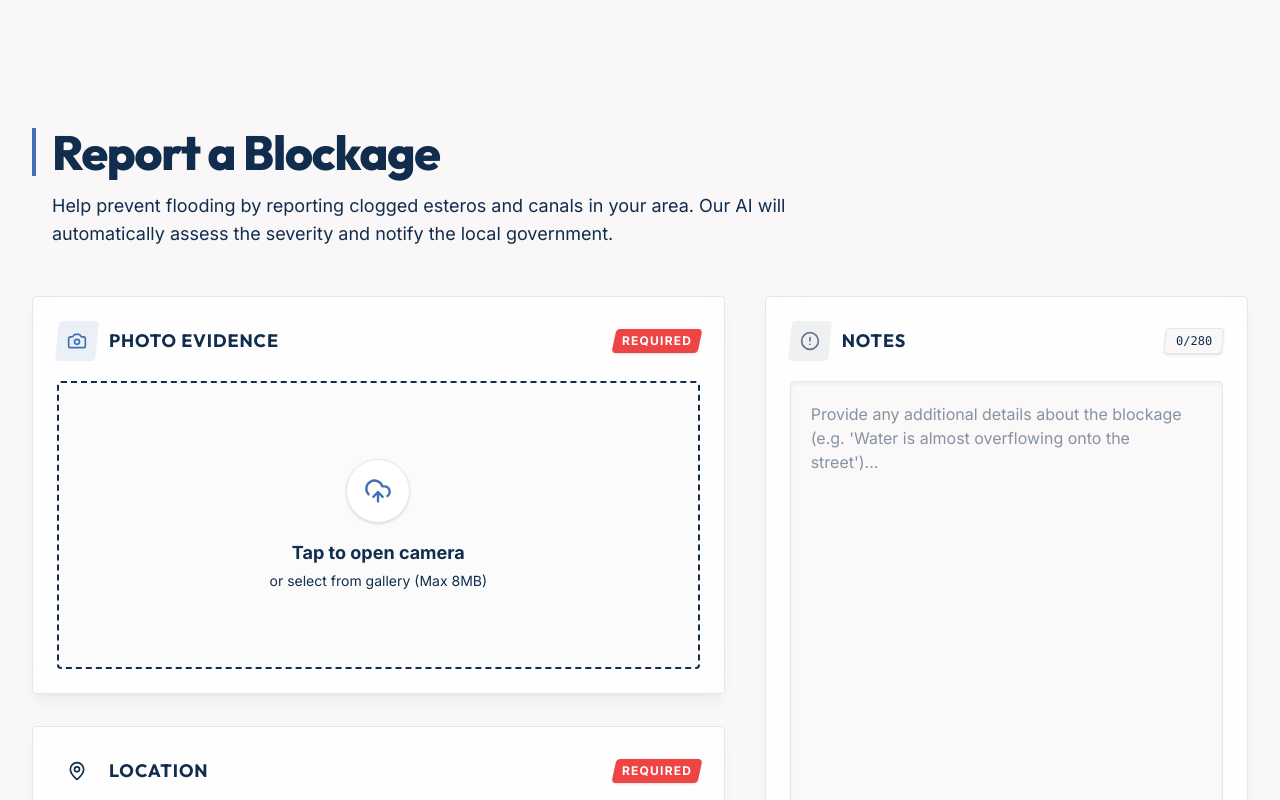
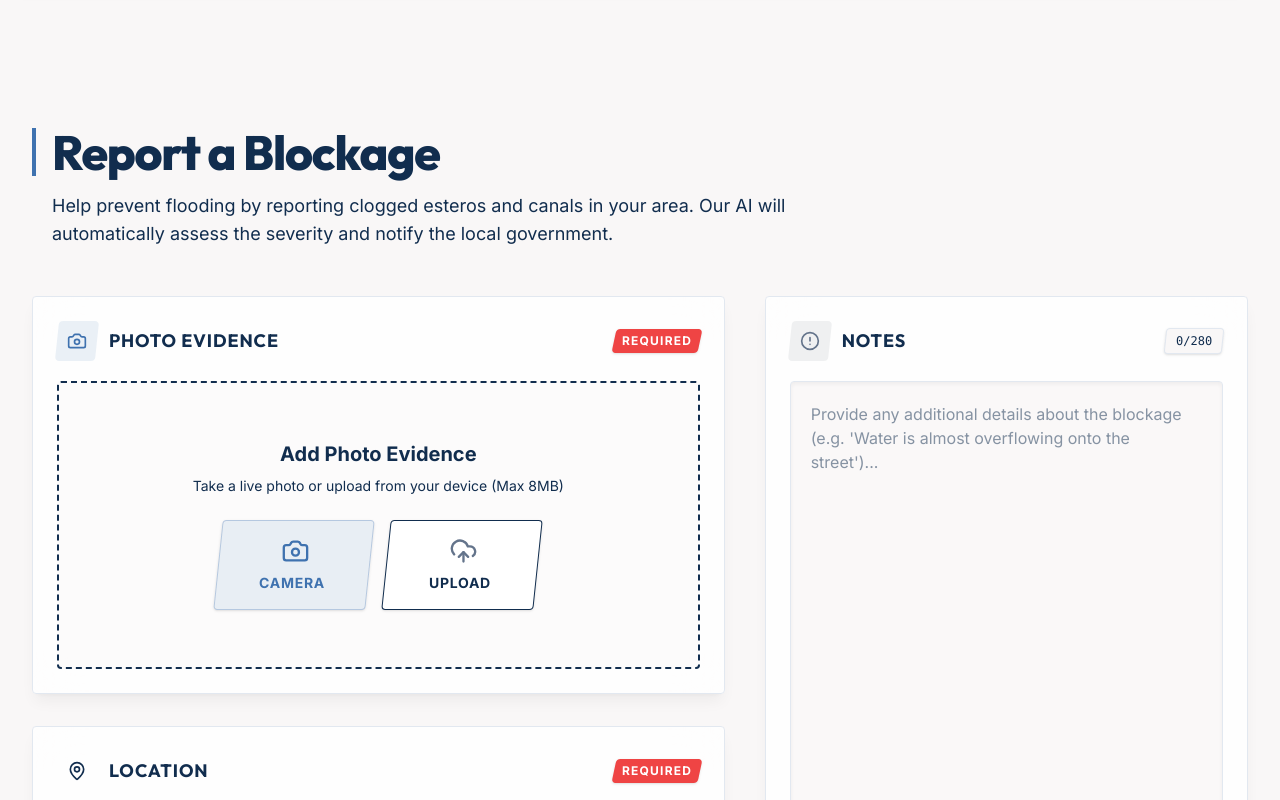
Before and after one commit to Goldenavs/esteRoute, a React (Vite) app in the folder frontend/: page /citizen in a window 1280 px wide. Shown: the top 800 px of the page. Built offline with nearby package versions, Linux system fonts and the light colour scheme.

Commit message:
feat: add image upload

```diff
--- a/frontend/src/pages/citizen/BlockageSubmissionForm.tsx
+++ b/frontend/src/pages/citizen/BlockageSubmissionForm.tsx
@@ -8,15 +8,68 @@ export default function BlockageSubmissionForm() {
   const [photoPreview, setPhotoPreview] = useState<string | null>(null);
   const [photoFile, setPhotoFile] = useState<File | null>(null);
   const [notes, setNotes] = useState('');
+  const [isCameraActive, setIsCameraActive] = useState(false);
 
   const fileInputRef = useRef<HTMLInputElement>(null);
+  const videoRef = useRef<HTMLVideoElement>(null);
+  const canvasRef = useRef<HTMLCanvasElement>(null);
+  const streamRef = useRef<MediaStream | null>(null);
 
-  // Cleanup object URL on unmount to prevent memory leaks
+  // Cleanup object URL and camera stream on unmount
   useEffect(() => {
     return () => {
       if (photoPreview) URL.revokeObjectURL(photoPreview);
+      stopCamera();
     };
   }, [photoPreview]);
+
+  const startCamera = async () => {
+    try {
+      const stream = await navigator.mediaDevices.getUserMedia({
+        video: { facingMode: 'environment' }
+      });
+      if (videoRef.current) {
+        videoRef.current.srcObject = stream;
+      }
+      streamRef.current = stream;
+      setIsCameraActive(true);
+    } catch (err) {
+      console.error("Error accessing camera:", err);
+      alert("Could not access camera. Please check your browser permissions.");
+    }
+  };
+
+  const stopCamera = () => {
+    if (streamRef.current) {
+      streamRef.current.getTracks().forEach(track => track.stop());
+      streamRef.current = null;
+    }
+    setIsCameraActive(false);
+  };
+
+  const capturePhoto = () => {
+    if (videoRef.current && canvasRef.current) {
+      const video = videoRef.current;
+      const canvas = canvasRef.current;
+
+      // Set canvas dimensions to match the video feed
+      canvas.width = video.videoWidth;
+      canvas.height = video.videoHeight;
+
+      const ctx = canvas.getContext('2d');
+      if (ctx) {
+        ctx.drawImage(video, 0, 0, canvas.width, canvas.height);
+        canvas.toBlob((blob) => {
+          if (blob) {
+            const file = new File([blob], "camera-capture.jpg", { type: "image/jpeg" });
+            setPhotoFile(file);
+            setPhotoPreview(URL.createObjectURL(file));
+            stopCamera();
+          }
+        }, 'image/jpeg', 0.9);
+      }
+    }
+  };
 
   const handleFileChange = (e: React.ChangeEvent<HTMLInputElement>) => {
     const file = e.target.files?.[0];
@@ -40,7 +93,6 @@ export default function BlockageSubmissionForm() {
 
   const handleSubmit = (e: React.FormEvent) => {
     e.preventDefault();
-    // Here we would typically FormData and post to the backend
     console.log("Submitting:", { photoFile, notes });
     setIsSubmitted(true);
   };
@@ -109,29 +161,71 @@ export default function BlockageSubmissionForm() {
               </span>
             </div>
 
-            {/* Hidden File Input */}
+            {/* Hidden Inputs */}
             <input
               type="file"
               accept="image/jpeg, image/png, image/webp"
-              capture="environment"
               ref={fileInputRef}
               onChange={handleFileChange}
               className="hidden"
             />
+            <canvas ref={canvasRef} className="hidden" />
 
             {!photoPreview ? (
-              <div
-                onClick={() => fileInputRef.current?.click()}
-                className="w-full h-56 md:h-72 border-2 border-dashed border-border-strong rounded-sm flex flex-col items-center justify-center gap-4 cursor-pointer hover:border-brand-primary hover:bg-brand-primary/5 transition-all duration-300 group bg-app-bg/50"
-              >
-                <div className="w-16 h-16 bg-surface rounded-full flex items-center justify-center shadow-sm group-hover:scale-110 group-hover:-translate-y-1 transition-all duration-300 border border-border-subtle">
-                  <UploadCloud className="w-7 h-7 text-brand-primary" />
+              isCameraActive ? (
+                <div className="relative w-full h-64 md:h-80 bg-black rounded-sm overflow-hidden flex flex-col group border border-border-subtle shadow-inner">
+                  <video
+                    ref={videoRef}
+                    autoPlay
+                    playsInline
+                    className="w-full h-full object-cover scale-x-[-1]"
+                  />
+
+                  <button
+                    type="button"
+                    onClick={stopCamera}
+                    className="absolute top-4 right-4 p-2.5 bg-black/60 hover:bg-semantic-urgent backdrop-blur-md rounded-full text-white transition-colors duration-300 z-10"
+                  >
+                    <X className="w-5 h-5" />
+                  </button>
+
+                  <div className="absolute bottom-6 left-0 right-0 flex justify-center z-10">
+                    <button
+                      type="button"
+                      onClick={capturePhoto}
+                      className="w-16 h-16 bg-white/30 backdrop-blur-sm border-4 border-white rounded-full hover:bg-white/60 hover:scale-105 transition-all duration-300 shadow-lg"
+                      aria-label="Take Photo"
+                    />
+                  </div>
                 </div>
-                <div className="text-center">
-                  <p className="font-bold text-text-primary text-lg">Tap to open camera</p>
-                  <p className="text-sm text-text-muted mt-1">or select from gallery (Max 8MB)</p>
+              ) : (
+                <div className="w-full h-56 md:h-72 border-2 border-dashed border-border-strong rounded-sm flex flex-col items-center justify-center gap-6 bg-app-bg/50">
+                  <div className="text-center px-4">
+                    <p className="font-bold text-text-primary text-xl">Add Photo Evidence</p>
+                    <p className="text-sm text-text-muted mt-2">Take a live photo or upload from your device (Max 8MB)</p>
+                  </div>
+
+                  <div className="flex gap-4 w-full px-8 max-w-sm">
+                    <button
+                      type="button"
+                      onClick={startCamera}
+                      className="flex-1 flex flex-col items-center justify-center gap-2 py-4 bg-brand-primary/10 border border-brand-primary/30 rounded-sm hover:bg-brand-primary hover:text-white transition-all group -skew-x-6 text-brand-primary shadow-sm"
+                    >
+                      <Camera className="w-7 h-7 skew-x-6 group-hover:scale-110 transition-transform" />
+                      <span className="text-sm font-bold skew-x-6 uppercase tracking-wider">Camera</span>
+                    </button>
+
+                    <button
+                      type="button"
+                      onClick={() => fileInputRef.current?.click()}
+                      className="flex-1 flex flex-col items-center justify-center gap-2 py-4 bg-surface border border-border-strong rounded-sm hover:border-brand-primary hover:bg-brand-primary/5 transition-all group -skew-x-6 text-text-primary shadow-sm"
+                    >
+                      <UploadCloud className="w-7 h-7 skew-x-6 text-text-secondary group-hover:text-brand-primary group-hover:scale-110 transition-transform" />
+                      <span className="text-sm font-bold skew-x-6 uppercase tracking-wider">Upload</span>
+                    </button>
+                  </div>
                 </div>
-              </div>
+              )
             ) : (
               <div className="relative w-full h-56 md:h-72 rounded-sm overflow-hidden group border border-border-subtle shadow-inner">
                 <div
```
